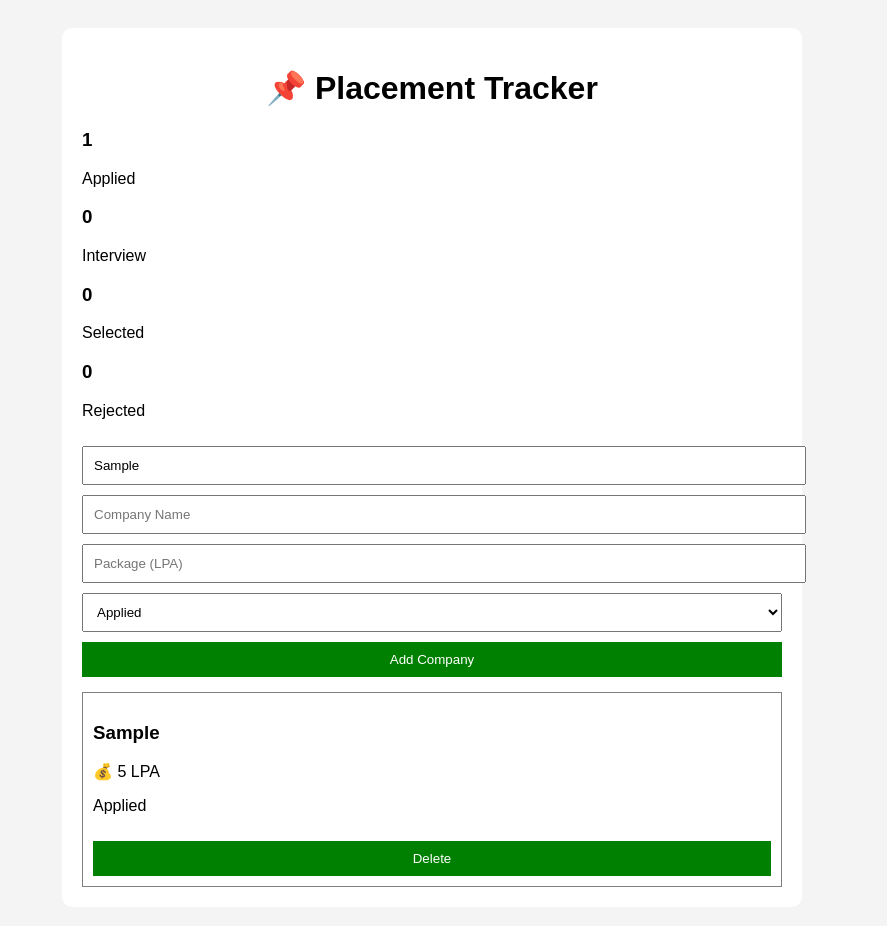
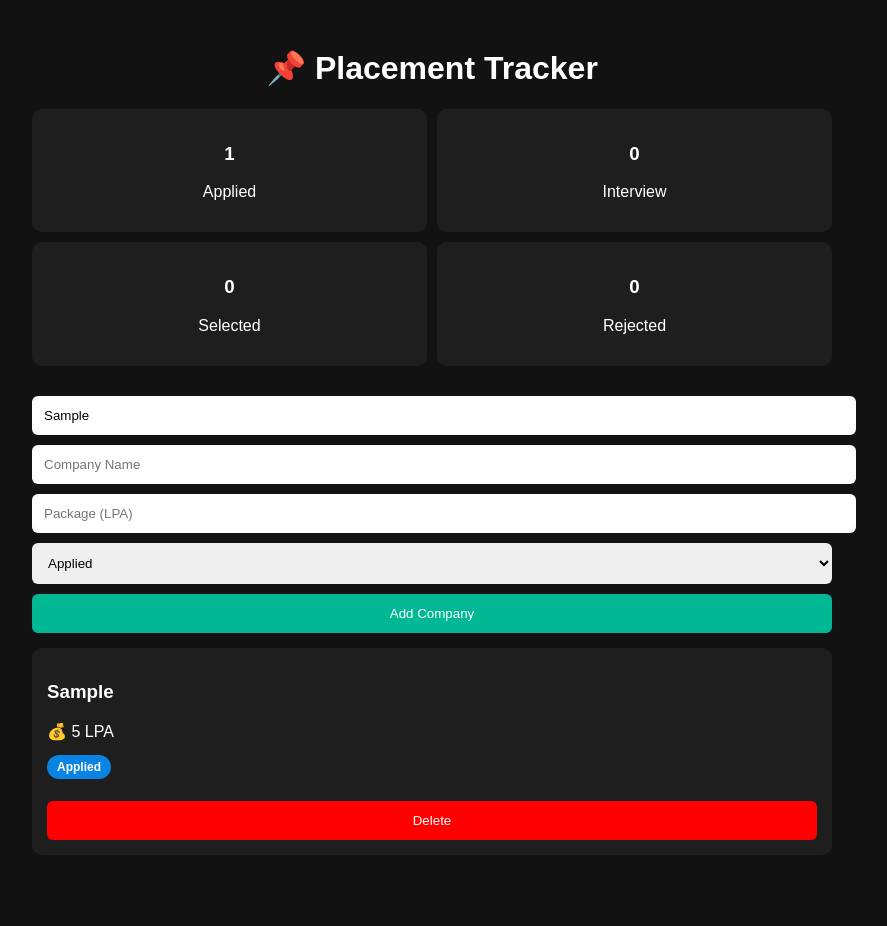
Before and after one commit to pedasingudeekshitha0-source/Placement-Tracker, a plain HTML site: page index.html in a window 1280 px wide. Both pictures are taken after typing "Sample", "Sample", "5" into the empty fields and a click on the button "Add Company". Shown: the whole page, without its empty margins (208-1095 px from the left). After the commit the page ends 883 px from the top, so only its background shows below. Drawn offline with Linux system fonts and the light colour scheme.

Commit message:
Update style.css

```diff
--- a/style.css
+++ b/style.css
@@ -1,39 +1,84 @@
 body{
-    font-family: Arial;
-    background:#f4f4f4;
+font-family:Arial,sans-serif;
+background:#121212;
+color:white;
 padding:20px;
 }
 
 .container{
-    max-width:700px;
+max-width:800px;
 margin:auto;
-    background:white;
-    padding:20px;
-    border-radius:10px;
 }
 
 h1{
 text-align:center;
 }
 
+.stats{
+display:grid;
+grid-template-columns:repeat(2,1fr);
+gap:10px;
+margin-bottom:20px;
+}
+
+.card{
+background:#1e1e1e;
+padding:15px;
+border-radius:10px;
+text-align:center;
+}
+
 input,select{
 width:100%;
-    padding:10px;
+padding:12px;
 margin-top:10px;
+border:none;
+border-radius:6px;
 }
 
 button{
 width:100%;
-    padding:10px;
+padding:12px;
 margin-top:10px;
-    background:green;
+background:#00b894;
 color:white;
 border:none;
+border-radius:6px;
 cursor:pointer;
 }
 
 .company-card{
+background:#1e1e1e;
+padding:15px;
 margin-top:15px;
-    padding:10px;
-    border:1px solid gray;
+border-radius:10px;
 }
+
+.badge{
+padding:5px 10px;
+border-radius:20px;
+font-size:12px;
+font-weight:bold;
+}
+
+.applied{
+background:#0984e3;
+}
+
+.interview{
+background:#fdcb6e;
+color:black;
+}
+
+.selected{
+background:#00b894;
+}
+
+.rejected{
+background:#d63031;
+}
+
+.delete-btn{
+background:red;
+margin-top:10px;
+}
```
Lines whose indentation alone changed are shown as unchanged.
